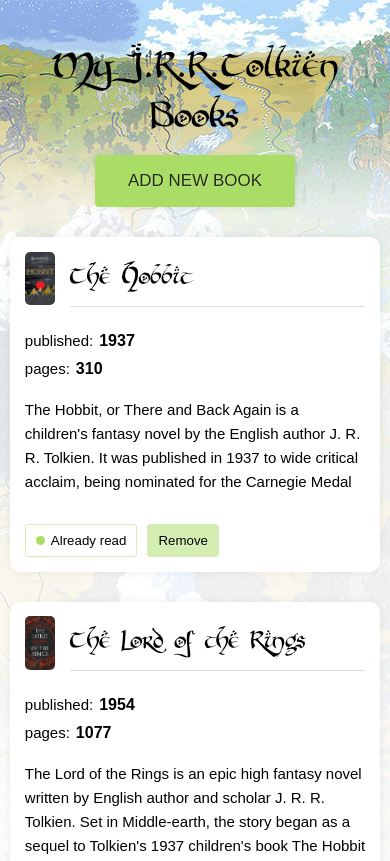
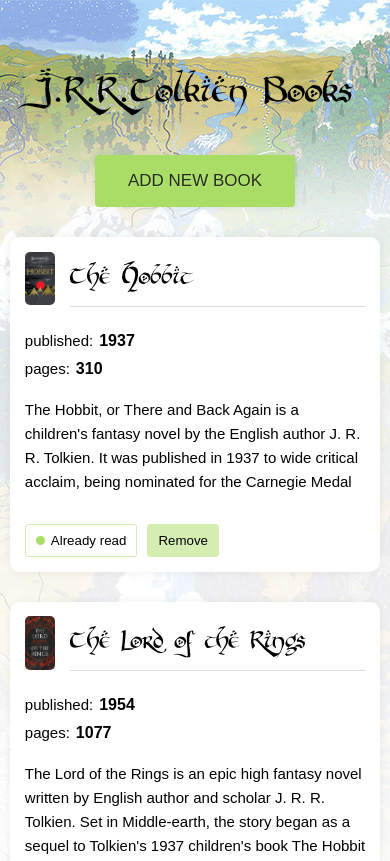
Before and after one commit to H-Gospodinov/TheOdinProject_-_JavaScript, a plain HTML site: page eBook_Library/index.html in a window 390 px wide. Shown: the top 861 px of the page. Drawn offline with Linux system fonts and the light colour scheme.

Commit message:
eBook Library: update page title

```diff
--- a/eBook_Library/index.html
+++ b/eBook_Library/index.html
@@ -13,7 +13,7 @@
 <body>
     <div class="container">
         <header class="header">
-            <h1 class="title">My J.R.R.Tolkien Books</h1>
+            <h1 class="title">J.R.R.Tolkien Books</h1>
             <button class="button" id="add_button">Add new book</button>
         </header>
         <div class="library">
--- a/eBook_Library/styles.css
+++ b/eBook_Library/styles.css
@@ -349,6 +349,7 @@
 
     .header .title {
         margin-bottom: 10px;
+        font-size: 40px;
     }
     .library .book .image {
         position: absolute;
@@ -360,9 +361,6 @@
 }
 @media (max-width: 700px) {
 
-    .header .title {
-        font-size: 40px;
-    }
     .library {
         max-width: 100% !important;
     }
```
